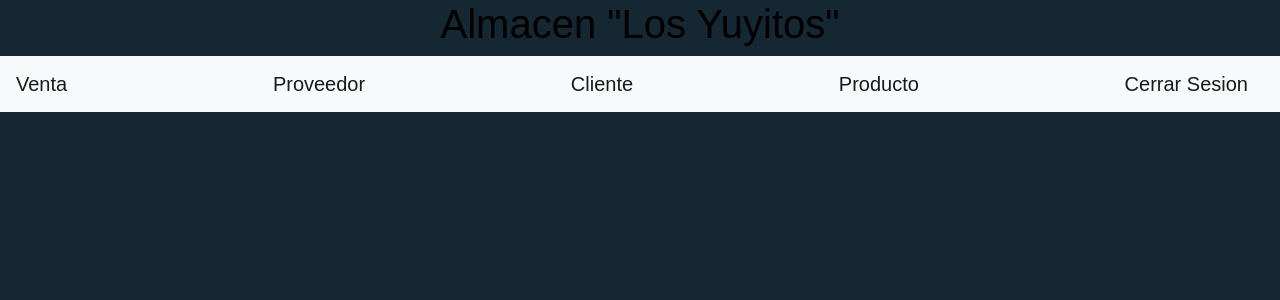
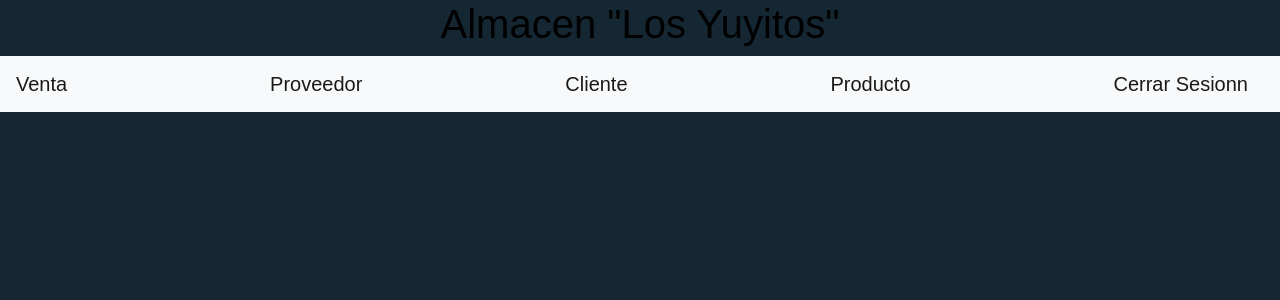
Before and after one commit to gabrielr291/NegocioJuanita, a Django app: page /cliente.html in a window 1280 px wide. Shown: the top 300 px of the page. Run offline with Django 3.2, Linux system fonts and the light colour scheme; some libraries are stand-ins or nearby versions.

Commit message:
Update cliente.html

```diff
--- a/myAlmacen/almacenDonaJuanita/templates/web/cliente.html
+++ b/myAlmacen/almacenDonaJuanita/templates/web/cliente.html
@@ -19,7 +19,7 @@
     <a class="navbar-brand" href="{% url 'PROVEEDOR'%}">Proveedor</a>
     <a class="navbar-brand" href="{% url 'CLIENTE'%}">Cliente</a>
     <a class="navbar-brand" href="{% url 'PRODUCTO'%}">Producto</a>
-    <a class="navbar-brand" href="{% url 'LOGIN'%}">Cerrar Sesion</a>
+    <a class="navbar-brand" href="{% url 'LOGIN'%}">Cerrar Sesionn</a>
     </nav>
     <div class="form-body" id="centrar">
         <div class="row">
```
